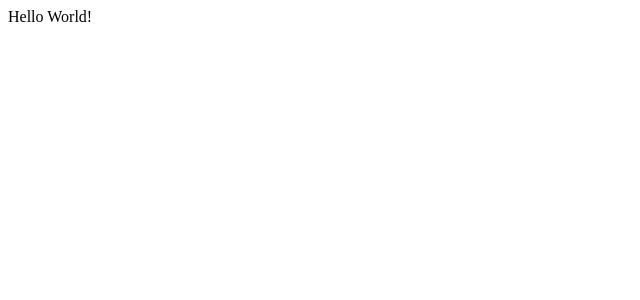
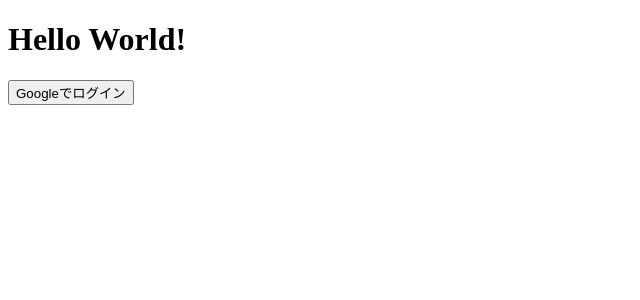
Before and after one commit to uryonym/lebmirror-old1, a React app: page / in a window 1280 px wide. Shown: the top 300 px of the page, without its empty margins (0-640 px from the left). Built offline with nearby package versions, Linux system fonts and the light colour scheme; the HTML template or start-up script is replaced by a standard one.

Commit message:
install dotenv-webpack and sign in with google account

```diff
--- a/package.json
+++ b/package.json
@@ -25,6 +25,7 @@
     "@typescript-eslint/parser": "^5.27.0",
     "babel-loader": "^8.2.5",
     "css-loader": "^6.7.1",
+    "dotenv-webpack": "^7.1.0",
     "eslint": "^8.17.0",
     "eslint-config-prettier": "^8.5.0",
     "eslint-plugin-react": "^7.30.0",
--- a/src/App.tsx
+++ b/src/App.tsx
@@ -1,5 +1,14 @@
 import React from 'react'
+import { signInWithRedirect } from 'firebase/auth'
+import { firebaseAuth, googleProvider } from './lib/firebase'
 
 export const App = () => {
-  return <div>Hello World!</div>
+  return (
+    <div>
+      <h1>Hello World!</h1>
+      <button type='button' onClick={() => signInWithRedirect(firebaseAuth, googleProvider)}>
+        Googleでログイン
+      </button>
+    </div>
+  )
 }
--- a/src/lib/firebase.ts
+++ b/src/lib/firebase.ts
@@ -1,4 +1,5 @@
 import { initializeApp, FirebaseOptions } from 'firebase/app'
+import { getAuth, GoogleAuthProvider } from 'firebase/auth'
 
 const firebaseConfig: FirebaseOptions = {
   apiKey: process.env.REACT_APP_FIREBASE_API_KEY,
@@ -8,3 +9,5 @@ const firebaseConfig: FirebaseOptions = {
 }
 
 export const firebaseApp = initializeApp(firebaseConfig)
+export const googleProvider = new GoogleAuthProvider()
+export const firebaseAuth = getAuth(firebaseApp)
--- a/webpack.config.js
+++ b/webpack.config.js
@@ -1,4 +1,5 @@
 const path = require('path')
+const Dotenv = require('dotenv-webpack')
 
 module.exports = {
   mode: 'development',
@@ -38,4 +39,5 @@ module.exports = {
     extensions: ['.ts', '.tsx', '.js', '.json'],
   },
   target: 'web',
+  plugins: [new Dotenv()],
 }
```
Also changed, not shown: 1 other file (tests, documents, lock files or other folders).
